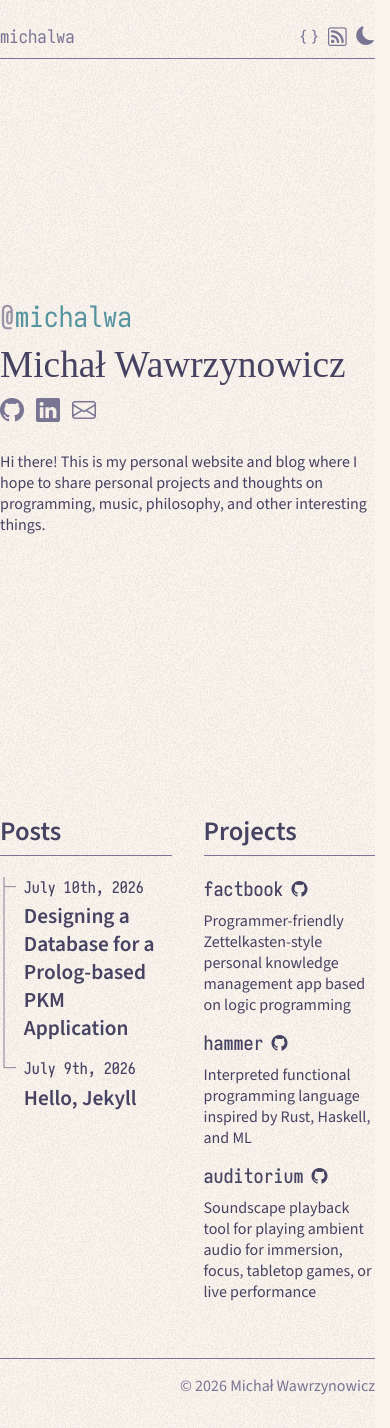
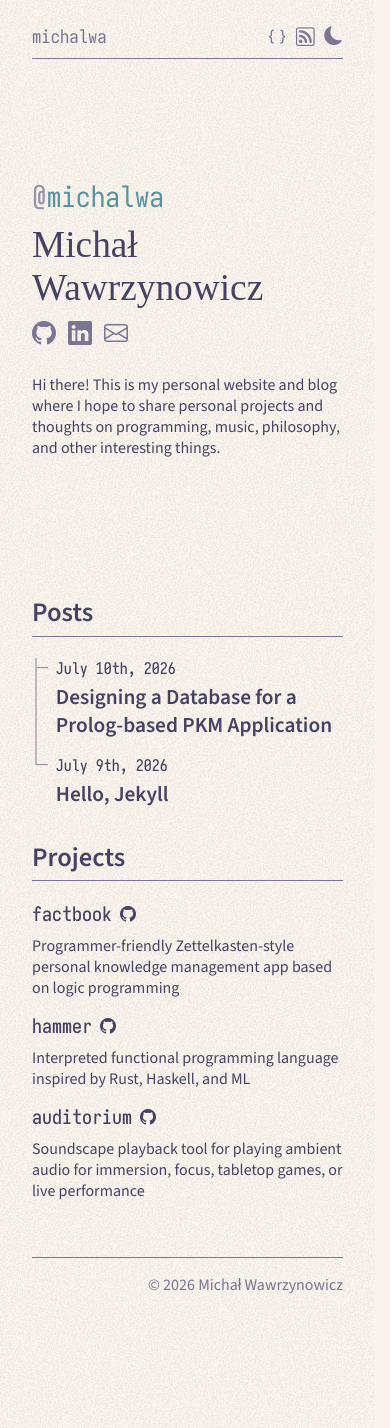
Before and after one commit to michalwa/michalwa.github.io, a Jekyll site: the page built from index.md, in a window 390 px wide. Built offline with Jekyll 4.4.1, drawn with Linux system fonts in a browser that asks for light colours; some web fonts are replaced.

Commit message:
mobile layout

```diff
--- a/_layouts/post.html
+++ b/_layouts/post.html
@@ -8,5 +8,5 @@ layout: default
       {{ page.date | date_to_long_string: "ordinal", "US" }}
     </time>
   </div>
-  {% include anchor_headings.html html=content anchorBody="#" anchorClass="heading-anchor" %}
+  {% include anchor_headings.html html=content anchorBody="#" anchorClass="heading-anchor" h_min=2 %}
 </article>
--- a/_sass/main.scss
+++ b/_sass/main.scss
@@ -14,7 +14,7 @@ body {
   position: relative;
   min-height: 100%;
   margin: 0;
-  padding-block: 1rem;
+  padding: 1rem 2rem;
   font-family: var(--font-sans);
   font-size: 12pt;
   font-weight: var(--font-weight);
@@ -99,7 +99,7 @@ a {
   flex-flow: column wrap;
   align-content: center;
   gap: 0.5rem;
-  margin-block: 15rem;
+  margin-block: 7.5rem;
 
   > * {
     margin: 0;
@@ -151,6 +151,11 @@ a {
   }
 }
 
+@media only screen and (min-width: 768px) {
+  .display {
+    margin-block: 15rem;
+  }
+
   .columns {
     display: flex;
     flex-direction: row;
@@ -158,6 +163,7 @@ a {
 
     > * {
       flex-basis: 100%;
+    }
   }
 }
 
--- a/_sass/markdown.scss
+++ b/_sass/markdown.scss
@@ -77,7 +77,7 @@
   }
 
   img {
-    max-width: 80ch;
+    max-width: min(80ch, 100%);
   }
 }
 
```
Lines whose indentation alone changed are shown as unchanged.
